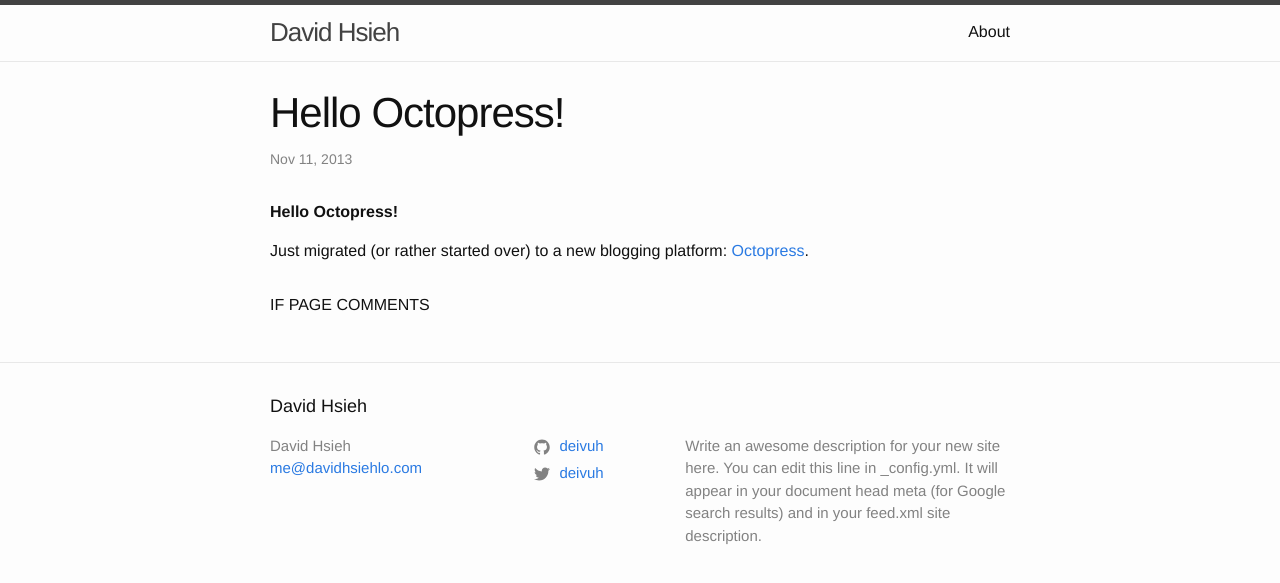
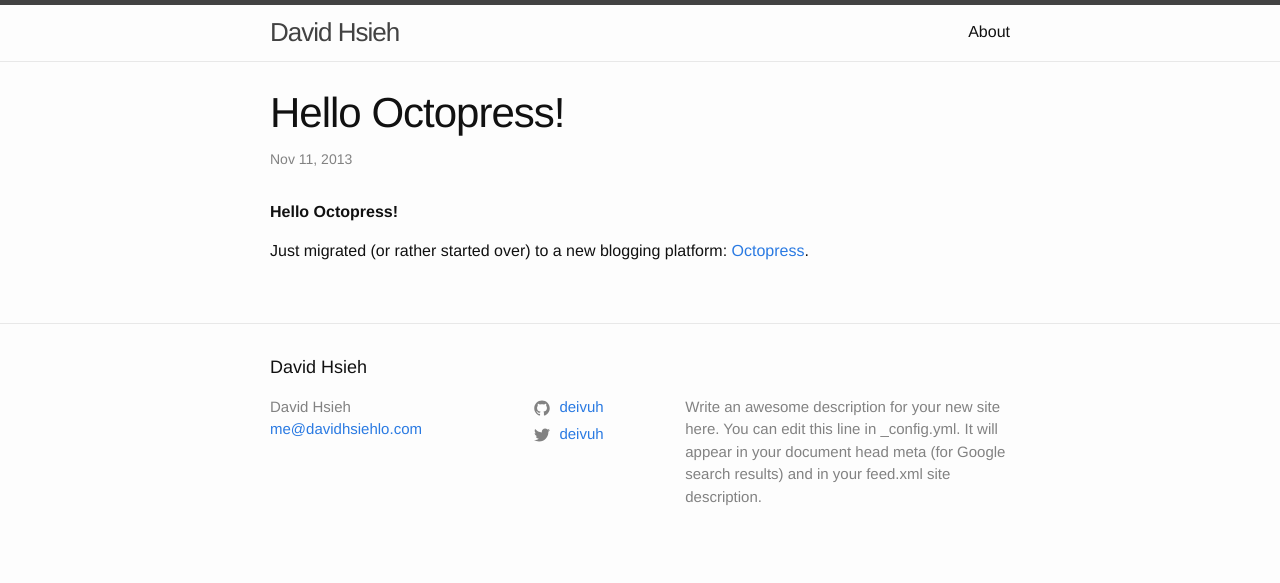
Before and after one commit to deivuh/blog, a Jekyll site: the page built from _posts/2013-11-10-hello-octopress.markdown, in a window 1280 px wide. Shown: the top 583 px of the page. Built offline with Jekyll 4.4.1, drawn with Linux system fonts in a browser that asks for light colours; comment, search, counter and statistics services are not loaded.

```diff
--- a/_includes/disqus_comments.html
+++ b/_includes/disqus_comments.html
@@ -1,5 +1,4 @@
 {% if page.comments %}
-<p>IF PAGE COMMENTS</p>
 <div id="disqus_thread"></div>
 <script>
 var disqus_config = function () {
--- a/_posts/2013-11-10-hello-octopress.markdown
+++ b/_posts/2013-11-10-hello-octopress.markdown
@@ -3,6 +3,7 @@ layout: post
 title: Hello Octopress!
 date: 2013-11-10 22:35:00.000000000 -06:00
 comments: true
+permalink: none
 ---
 
 **Hello Octopress!**
```
